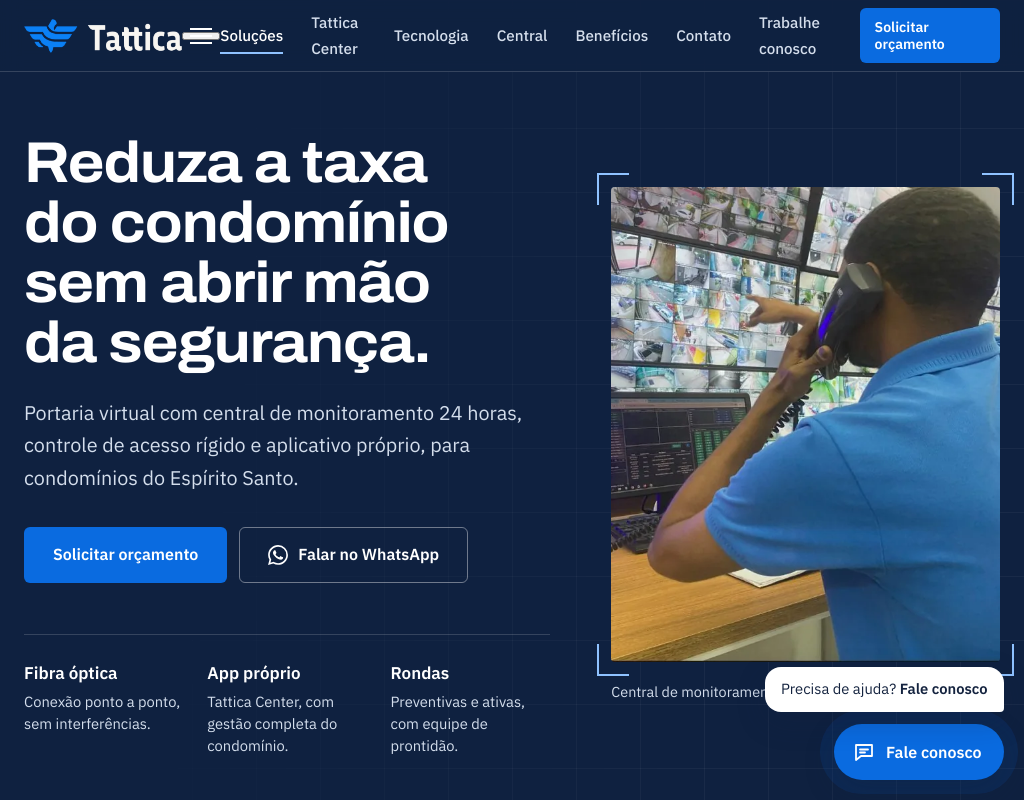
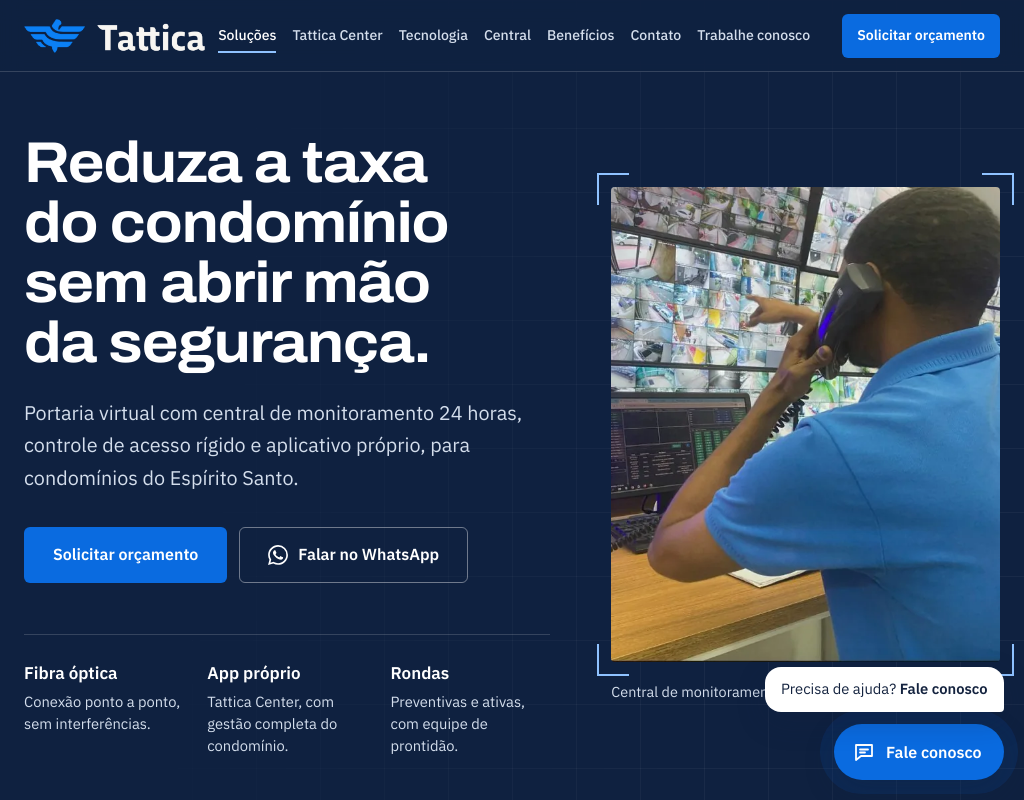
Before and after one commit to KaikyBrener/Tattica-Website, a plain HTML site: page Index.html in a window 1024 px wide. Shown: the top 800 px of the page. Drawn offline with Linux system fonts and the light colour scheme.

Commit message:
Compacta o menu em telas médias para caber o novo item

```diff
--- a/styles.css
+++ b/styles.css
@@ -219,6 +219,11 @@ h3 {
 .nav-link:hover::after,
 .nav-link[aria-current="true"]::after { transform: scaleX(1); }
 .nav-cta { min-height: 44px; padding: 10px 20px; font-size: .95rem; }
+.nav-link, .nav-cta { white-space: nowrap; }
+/* telas médias: menu mais compacto para caber todos os itens em uma linha */
+@media (min-width: 1024px) and (max-width: 1259px) {
+    .nav-list { gap: 16px; }
+    .nav-link { font-size: .88rem; }
     .header .logo img { width: auto; height: 34px; }
     .nav-cta { padding: 10px 14px; font-size: .88rem; }
 }
```
